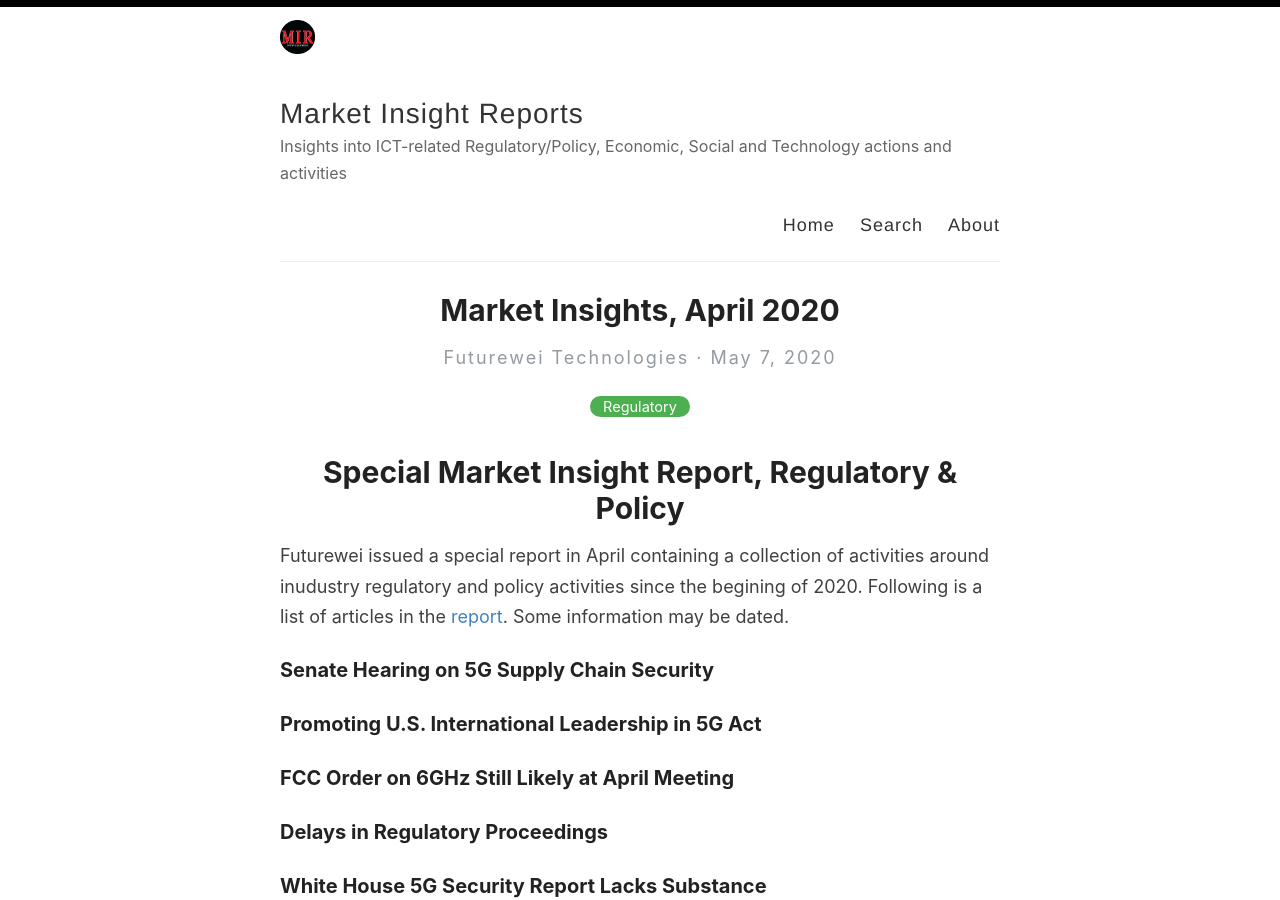
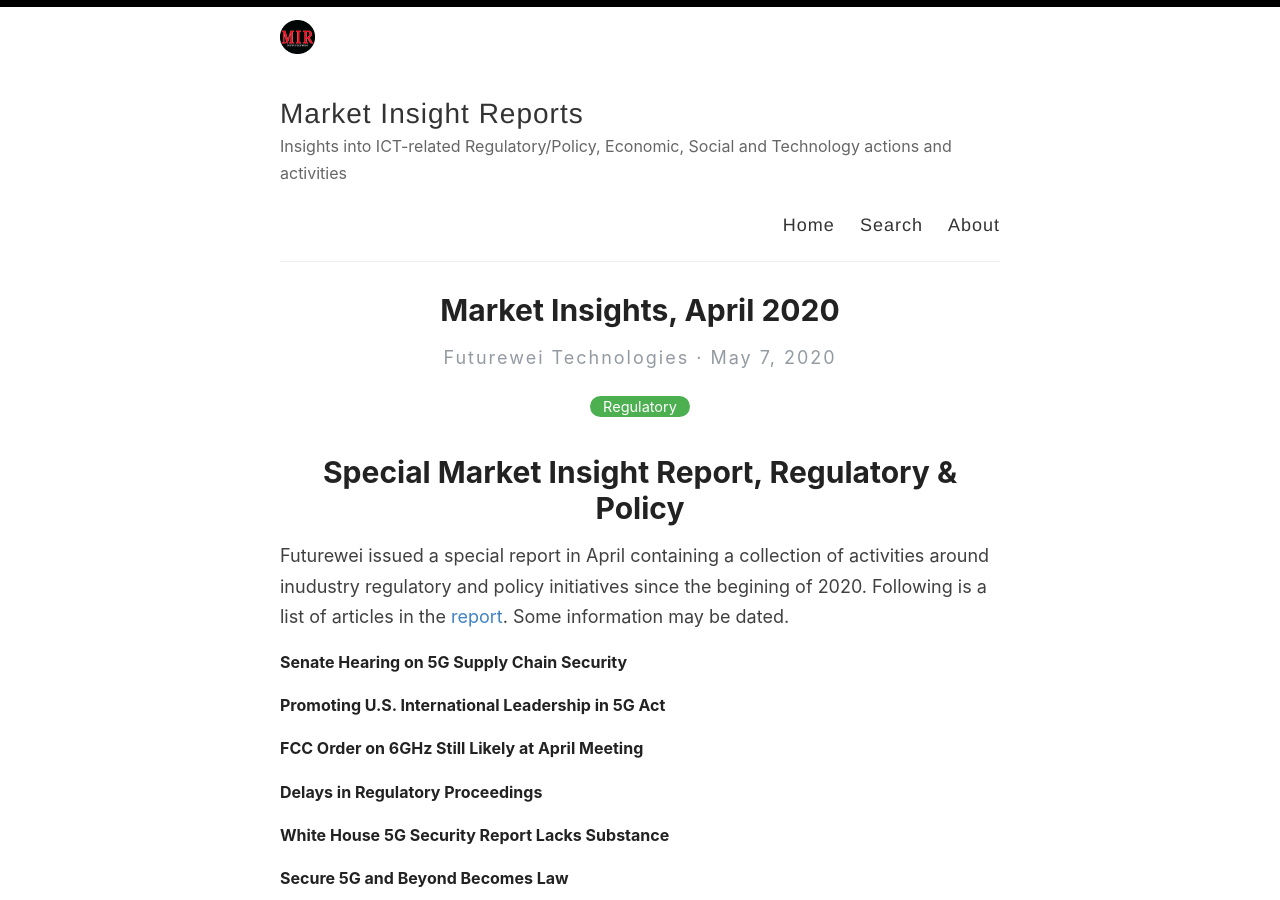
Before and after one commit to MarketInsights/AI, a Jekyll site: the page built from _posts/2020-05-7-Regulatory-Policy-Updates.md, in a window 1280 px wide and 900 px high. Built offline with Jekyll 4.4.1, drawn with Linux system fonts in a browser that asks for light colours; some of the changed lines change nothing that is shown.

Commit message:
Update 2020-05-7-Regulatory-Policy-Updates.md

```diff
--- a/_posts/2020-05-7-Regulatory-Policy-Updates.md
+++ b/_posts/2020-05-7-Regulatory-Policy-Updates.md
@@ -2,30 +2,31 @@
 layout: post
 title:  Market Insights, April 2020
 categories: Regulatory
+excerpts: Provided is a collection of information pertaining to U.S. regulatory & policy initiatives since January 2020
 ---
 
 # Special Market Insight Report, Regulatory & Policy
 
-Futurewei issued a special report in April containing a collection of activities around inudustry regulatory and policy activities since the begining of 2020. Following is a list of articles in the [report](Market-Insights-SE1-March2020.pdf). Some information may be dated.
+Futurewei issued a special report in April containing a collection of activities around inudustry regulatory and policy initiatives since the begining of 2020. Following is a list of articles in the [report](/Market-Insights-SE1-March2020.pdf). Some information may be dated.
 
-### Senate Hearing on 5G Supply Chain Security
-### Promoting U.S. International Leadership in 5G Act
-### FCC Order on 6GHz Still Likely at April Meeting
-### Delays in Regulatory Proceedings
-### White House 5G Security Report Lacks Substance
-### Secure 5G and Beyond Becomes Law
-### USG Investment in Nokia & Ericsson is a Bad Idea
-### USG Cybersecurity R&D Strategic Plan
-### DOT Releases Automated Vehicles 4.0
-### $9.7B Incentive to Clear C-Band
-### IBM Calls for Harmonized AI Regulations
-### U.S. Releases AI Guidelines
-### Congress Reviews Industries of the Future
-### Ongoing Challenges with 5.9GHz
-### Supply Chain Legislation
-### NIST Releases Privacy Framework V1.0
-### U.S. Announces New Policy on SEP and FRAND
-### FCC Proposal to Share 3.3-3.55GHz
+#### Senate Hearing on 5G Supply Chain Security
+#### Promoting U.S. International Leadership in 5G Act
+#### FCC Order on 6GHz Still Likely at April Meeting
+#### Delays in Regulatory Proceedings
+#### White House 5G Security Report Lacks Substance
+#### Secure 5G and Beyond Becomes Law
+#### USG Investment in Nokia & Ericsson is a Bad Idea
+#### USG Cybersecurity R&D Strategic Plan
+#### DOT Releases Automated Vehicles 4.0
+#### $9.7B Incentive to Clear C-Band
+#### IBM Calls for Harmonized AI Regulations
+#### U.S. Releases AI Guidelines
+#### Congress Reviews Industries of the Future
+#### Ongoing Challenges with 5.9GHz
+#### Supply Chain Legislation
+#### NIST Releases Privacy Framework V1.0
+#### U.S. Announces New Policy on SEP and FRAND
+#### FCC Proposal to Share 3.3-3.55GHz
 
 Note: The information contained in this report was derived from readily available materials from various public newsfeeds, media reports and individual
 websites.
```
